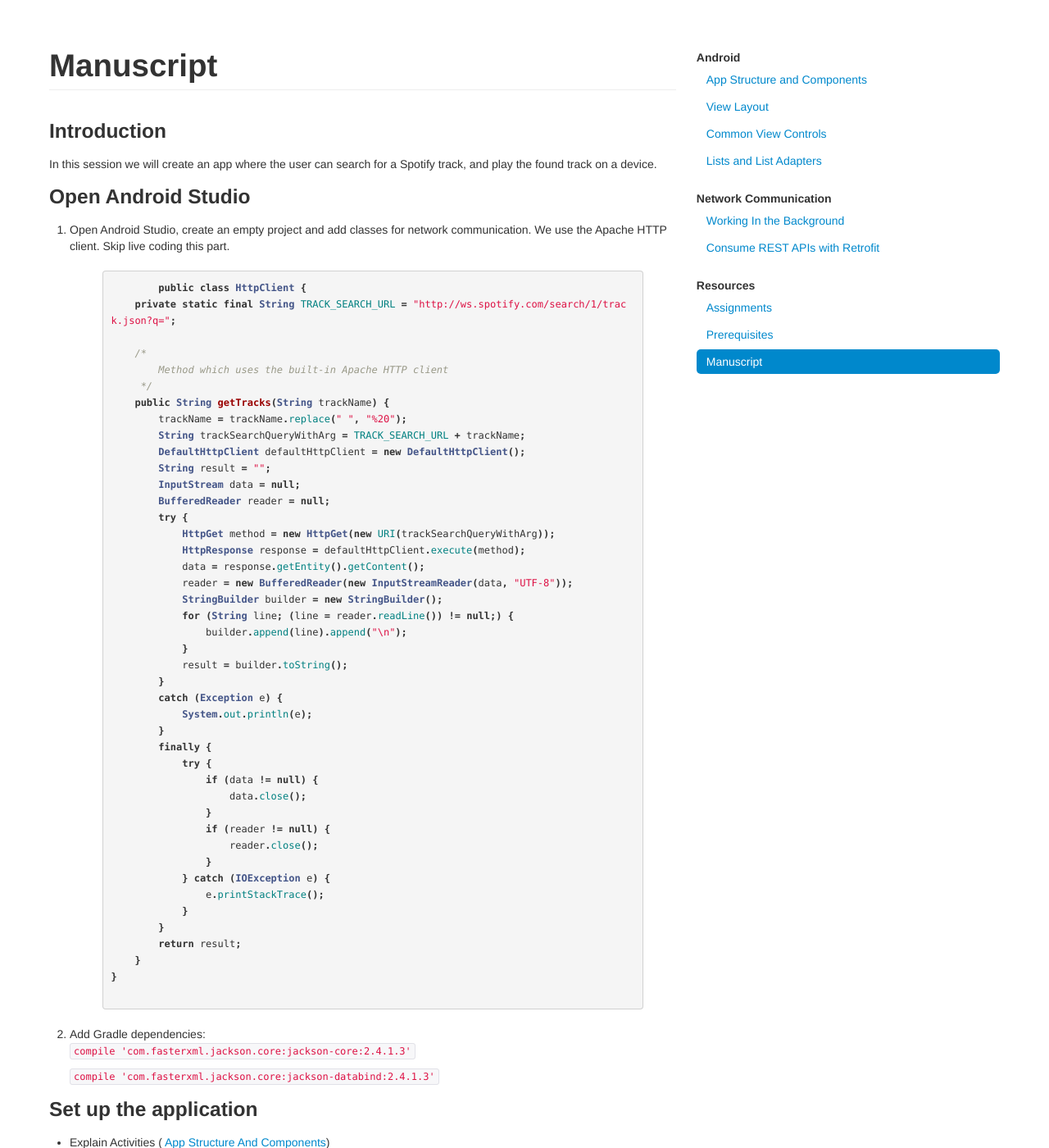
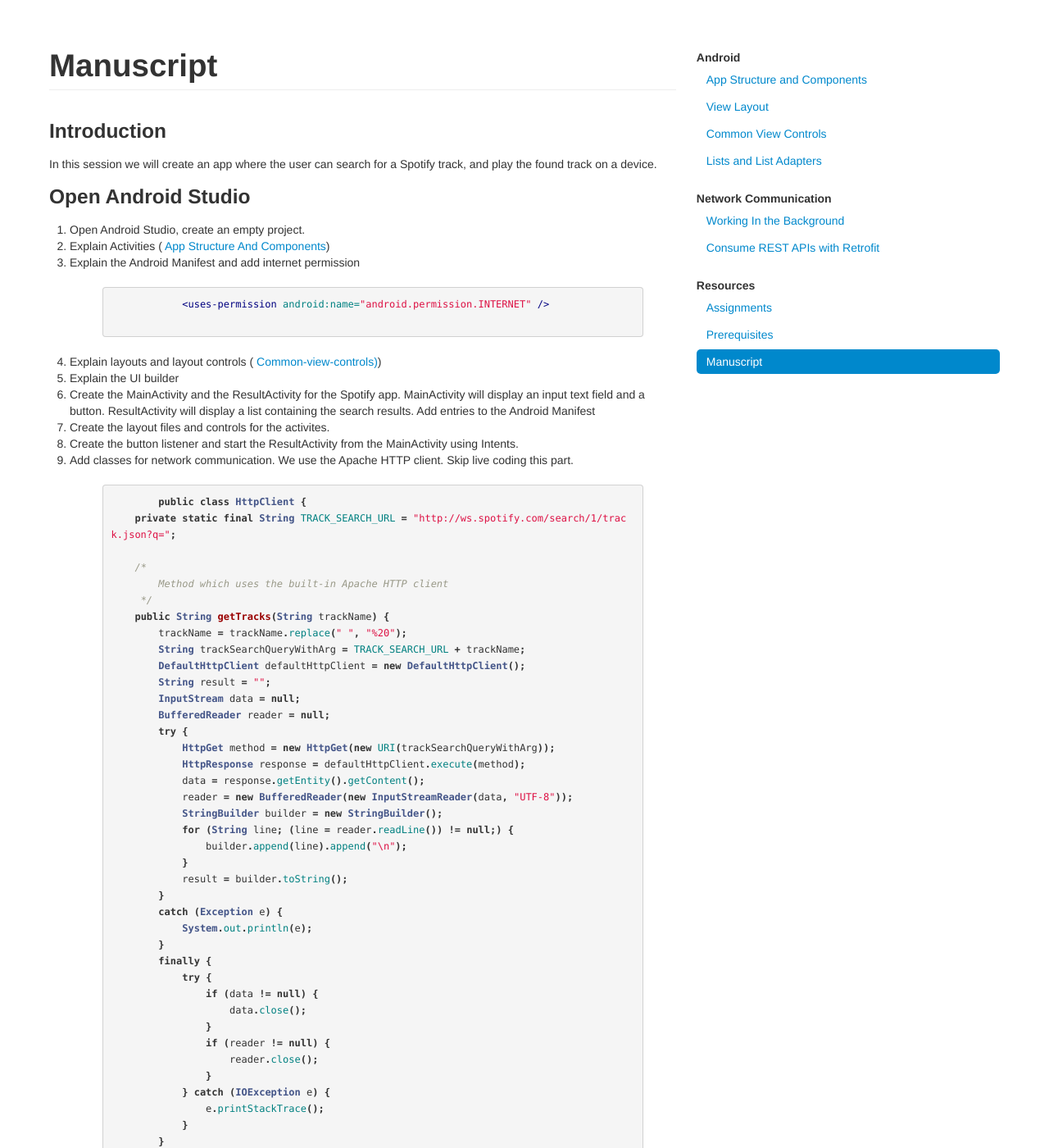
Before and after one commit to bekk/android101, a Jekyll site: the page built from docs/pages/manuscript.html, in a window 1280 px wide and 1400 px high. Shown: the whole window at 82% size. Built offline with Jekyll 4.4.1, drawn with Linux system fonts in a browser that asks for light colours; Markdown is read by kramdown in place of the engine named in the settings; some of the changed text lies outside the part shown.

Commit message:
Restrukturert manus

```diff
--- a/docs/pages/manuscript.html
+++ b/docs/pages/manuscript.html
@@ -7,7 +7,19 @@ In this session we will create an app where the user can search for a Spotify tr
 
 <h3>Open Android Studio</h3>
 <ol>
-	<li>Open Android Studio, create an empty project and add classes for network communication. We use the Apache HTTP client. Skip live coding this part.</li>
+	<li>Open Android Studio, create an empty project.</li>
+	<li>Explain Activities (<a href="android-app-structure-and-components.html"> App Structure And Components</a>)</li>
+	<li>Explain the Android Manifest and add internet permission</li>
+	{% highlight xml %}
+	    <uses-permission android:name="android.permission.INTERNET" />
+	{% endhighlight %}
+	<li>Explain layouts and layout controls (<a href="common-view-controls.html"> Common-view-controls)</a>)</li>
+	<li>Explain the UI builder</li>
+
+	<li>Create the MainActivity and the ResultActivity for the Spotify app. MainActivity will display an input text field and a button. ResultActivity will display a list containing the search results. Add entries to the Android Manifest</li>
+	<li>Create the layout files and controls for the activites.</li>
+	<li>Create the button listener and start the ResultActivity from the MainActivity using Intents.</li>
+	<li>Add classes for network communication. We use the Apache HTTP client. Skip live coding this part.</li>
 	{% highlight java %}
 	public class HttpClient {
     private static final String TRACK_SEARCH_URL = "http://ws.spotify.com/search/1/track.json?q=";
@@ -58,22 +70,6 @@ In this session we will create an app where the user can search for a Spotify tr
 	</li>
 </ol>
 
-<h3> Set up the application</h3>
-<ul>
-	<li>Explain Activities (<a href="android-app-structure-and-components.html"> App Structure And Components</a>)</li>
-	<li>Explain the Android Manifest and add internet permission</li>
-	{% highlight xml %}
-	    <uses-permission android:name="android.permission.INTERNET" />
-	{% endhighlight %}
-	<li>Explain layouts and layout controls (<a href="common-view-controls.html"> Common-view-controls)</a>)</li>
-	<li>Explain the UI builder</li>
-</ul>
-
-<ol>
-	<li>Create the MainActivity and the ResultActivity for the Spotify app. MainActivity will display an input text field and a button. ResultActivity will display a list containing the search results. Add entries to the Android Manifest</li>
-	<li>Create the layout files and controls for the activites.</li>
-	<li>Create the button listener and start the ResultActivity from the MainActivity using Intents.</li>
-</ol>
 
 <h3> Create domain objects</h3>
 Create the Track domain object
```
